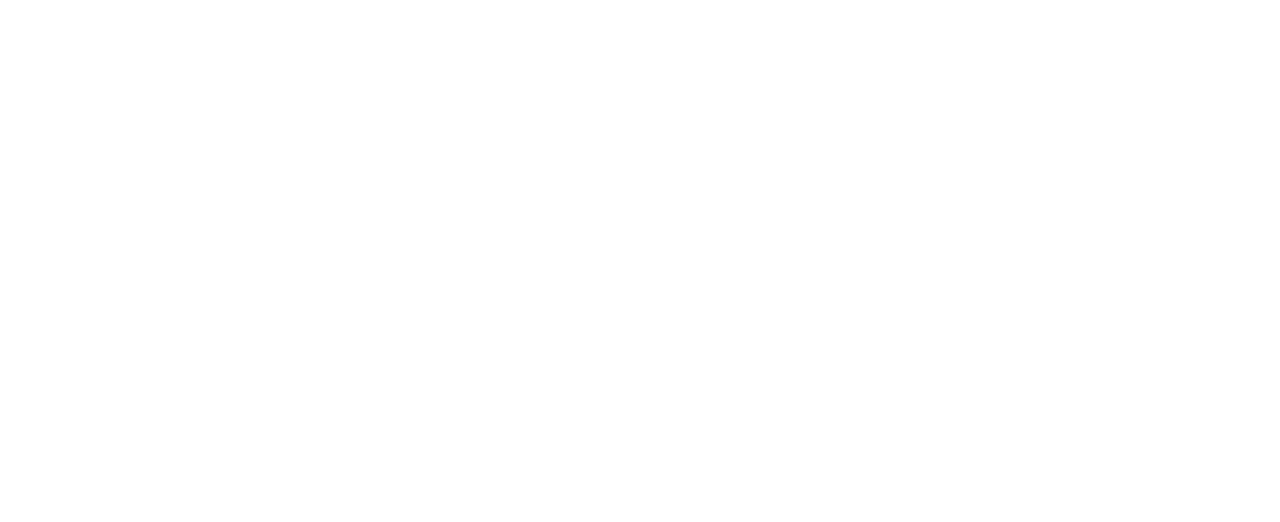
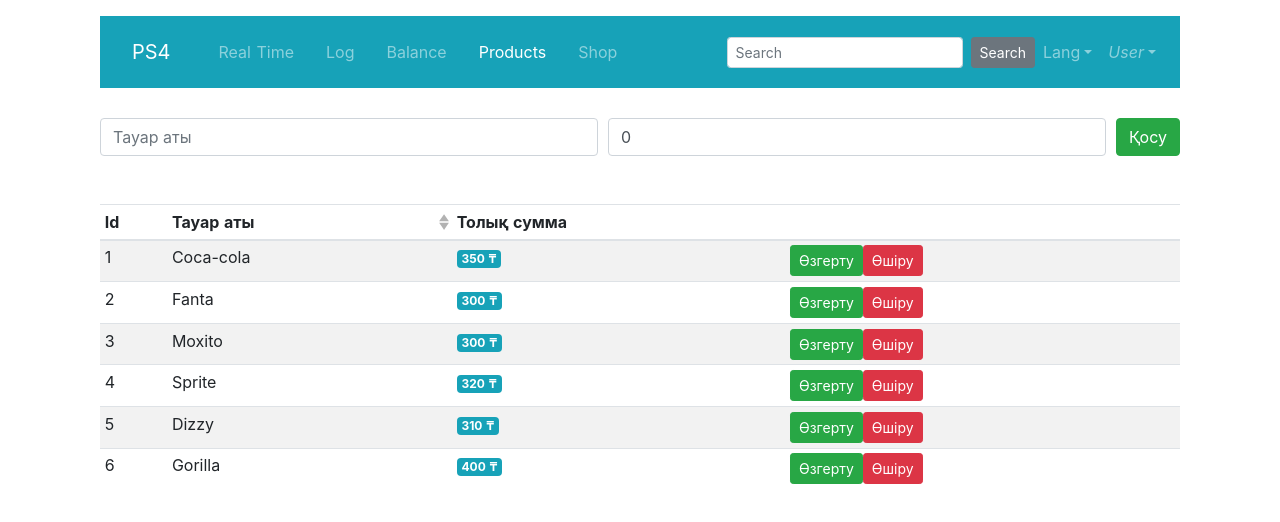
Before and after one commit to bek-app/nuxtjs-pr, a Nuxt app: page /products in a window 1280 px wide. Before the commit this address had no page. Shown: the top 522 px of the page. Built offline with nearby package versions, Linux system fonts and the light colour scheme.

Commit message:
added addProduct , removeProduct

```diff
--- a/components/Navbar.vue
+++ b/components/Navbar.vue
@@ -16,7 +16,7 @@
         <b-navbar-nav>
           <b-nav-item
             class="nav-link"
-            no-prefetchА
+            no-prefetchа
             exact
             active-class="active"
             to="/realtime"
@@ -39,6 +39,14 @@
             active-class="active"
             to="/balance"
             >Balance
+          </b-nav-item>
+          <b-nav-item
+            class="nav-link"
+            no-prefetch
+            exact
+            active-class="active"
+            to="/products"
+            >Products
           </b-nav-item>
           <b-nav-item
             class="nav-link"
--- /dev/null
+++ b/pages/products.vue
@@ -0,0 +1,142 @@
+<template>
+  <b-container class="mt-3">
+    <Navbar />
+    <div class="product__input">
+      <b-form-input
+        class="input"
+        v-model="text"
+        placeholder="Тауар аты"
+      ></b-form-input>
+      <b-form-input
+        class="input"
+        v-model.number="number"
+        type="number"
+        placeholder="Тауар бағасы"
+      ></b-form-input>
+      <b-button variant="success" @click="addProduct">Қосу</b-button>
+    </div>
+    <div class="table">
+      <b-table
+        id="table-transition-example"
+        class="mt-5"
+        :items="products"
+        :fields="fields"
+        striped
+        small
+        responsive="sm"
+      >
+        <template #cell(id)="data">
+          {{ data.index + 1 }}
+        </template>
+        <template #cell(product_name)="data">
+          {{ data.item.name }}
+        </template>
+
+        <template #cell(sum)="data">
+          <b-badge variant="info"> {{ data.item.sum }} ₸ </b-badge>
+        </template>
+        <template #cell(btn)="data">
+          <b-button
+            size="sm"
+            variant="success"
+            @click="changeSum(data.item.sum)"
+            >Өзгерту</b-button
+          >
+          <b-button size="sm" variant="danger" @click="removeSum(data.item.id)"
+            >Өшіру</b-button
+          >
+        </template>
+      </b-table>
+    </div>
+  </b-container>
+</template>
+
+<script>
+export default {
+  data() {
+    return {
+      fields: [
+        {
+          key: 'id',
+          label: 'Id',
+        },
+
+        {
+          key: 'product_name',
+          label: 'Тауар аты',
+          sortable: true,
+        },
+
+        { key: 'sum', label: 'Толық сумма' },
+        { key: 'btn', label: '' },
+      ],
+      text: '',
+      number: 0,
+    }
+  },
+
+  computed: {
+    products() {
+      return this.$store.state.products.products
+    },
+  },
+  methods: {
+    addProduct() {
+      if (!this.text && !this.number) return
+      let maxId = 0
+      this.products.forEach((product) => {
+        if (product.id > maxId) {
+          maxId = product.id
+        }
+      })
+      const newData = {
+        id: maxId + 1,
+        name: this.text,
+        sum: this.number,
+      }
+      this.$store.commit('products/addProduct', newData)
+    },
+    removeSum(id) {
+      this.boxTwo = ''
+      this.$bvModal
+        .msgBoxConfirm('Тауарды өшіре берейін бе?', {
+          title: 'Тауарды өшіру',
+          size: 'sm',
+          buttonSize: 'sm',
+          okVariant: 'danger',
+          okTitle: 'Ия',
+          cancelTitle: 'Жоқ',
+          footerClass: 'p-2',
+          hideHeaderClose: false,
+          centered: true,
+        })
+        .then((value) => {
+          if (value) {
+            this.$store.commit('products/removeSum', id)
+          }
+        })
+        .catch((err) => {
+          console.log(err)
+        })
+    },
+    changeSum(sum) {
+      this.$store.commit('products/changeSum', sum)
+    },
+  },
+}
+</script>
+<style scoped>
+.product__input {
+  display: flex;
+  justify-content: space-around;
+  margin-top: 30px;
+  padding: 0 15px;
+}
+
+.input {
+  margin-right: 10px;
+}
+.table {
+  padding: 0 15px;
+}
+</style>
--- a/pages/shop.vue
+++ b/pages/shop.vue
@@ -3,15 +3,15 @@
     <Navbar />
     <div class="selected__container">
       <b-form-select
+        v-model="selectedUserId"
         class="my-select"
-        v-model="selectedUserId"
         :options="users"
         value-field="id"
         text-field="name"
       ></b-form-select>
       <b-form-select
+        v-model="selectedProductId"
         class="my-select"
-        v-model="selectedProductId"
         :options="products"
         value-field="id"
         text-field="name"
@@ -87,14 +87,14 @@
 
   computed: {
     items() {
-      return this.$store.state.shop_log.items
+      return this.$store.state.shopLog.items
     },
 
     users() {
       return this.$store.state.users.users
     },
     products() {
-      return this.$store.state.shop.products
+      return this.$store.state.products.products
     },
   },
   methods: {
@@ -127,7 +127,7 @@
         productId: this.selectedProductId,
         sum,
       }
-      this.$store.commit('shop_log/addSelected', newData)
+      this.$store.commit('shopLog/addSelected', newData)
     },
   },
 }
--- /dev/null
+++ b/store/products.js
@@ -0,0 +1,30 @@
+export const state = () => ({
+  products: [
+    { id: 1, name: 'Coca-cola', sum: 350 },
+    { id: 2, name: 'Fanta', sum: 300 },
+    { id: 3, name: 'Moxito', sum: 300 },
+    { id: 4, name: 'Sprite', sum: 320 },
+    { id: 5, name: 'Dizzy', sum: 310 },
+    { id: 6, name: 'Gorilla', sum: 400 },
+  ],
+})
+
+export const getters = {}
+export const actions = {}
+
+export const mutations = {
+  addProduct(state, newData) {
+    state.products.push(newData)
+  },
+  removeSum(state, id) {
+    const findId = state.products.find((product) => {
+      return product.id === id
+    })
+    state.products.splice(findId, 1)
+  },
+  changeSum(state, sum) {
+    state.products.find((product) => {
+      return product.sum === sum
+    })
+  },
+}
--- a/store/shop.js
+++ /dev/null
@@ -1,15 +0,0 @@
-export const state = () => ({
-  products: [
-    { id: 1, name: 'Coca-cola', sum: 350 },
-    { id: 2, name: 'Fanta', sum: 300 },
-    { id: 3, name: 'Moxito', sum: 300 },
-    { id: 4, name: 'Sprite', sum: 320 },
-    { id: 5, name: 'Dizzy', sum: 310 },
-    { id: 6, name: 'Gorilla', sum: 400 },
-  ],
-})
-
-export const getters = {}
-export const actions = {}
-
-export const mutations = {}
```
Also changed, not shown: store/shopLog.js (renamed from store/shop_log.js).
